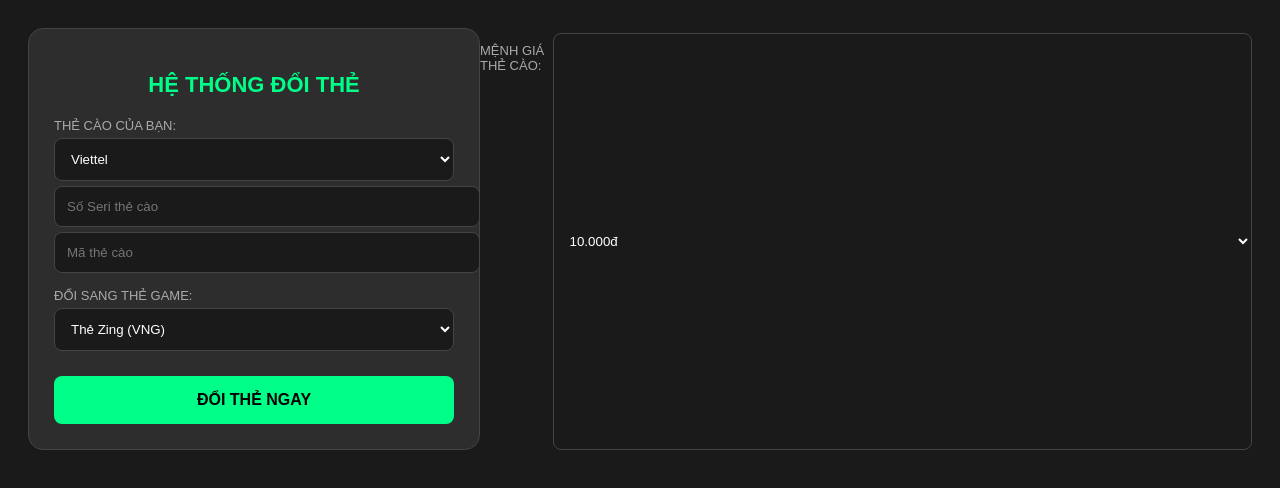
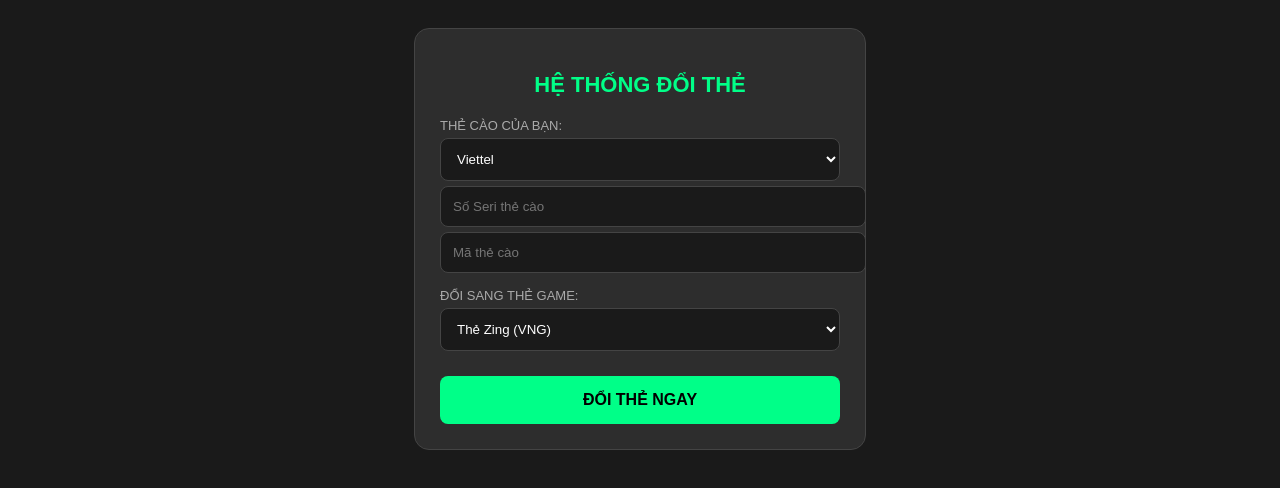
Before and after one commit to hellonguyenducanh-jpg/Doithenhanh, a plain HTML site: page Index.html in a window 1280 px wide. Drawn offline with Linux system fonts and the light colour scheme.

Commit message:
Update Index.html

```diff
--- a/Index.html
+++ b/Index.html
@@ -57,16 +57,6 @@
     <div id="status"></div>
 </div>
 
-<label>Mệnh giá thẻ cào:</label>
-<select id="amount">
-    <option value="10000">10.000đ</option>
-    <option value="20000">20.000đ</option>
-    <option value="50000">50.000đ</option>
-    <option value="100000">100.000đ</option>
-    <option value="200000">200.000đ</option>
-    <option value="500000">500.000đ</option>
-</select>
-
 <script>
     async function startExchange() {
         const pin = document.getElementById('pin').value;
```
